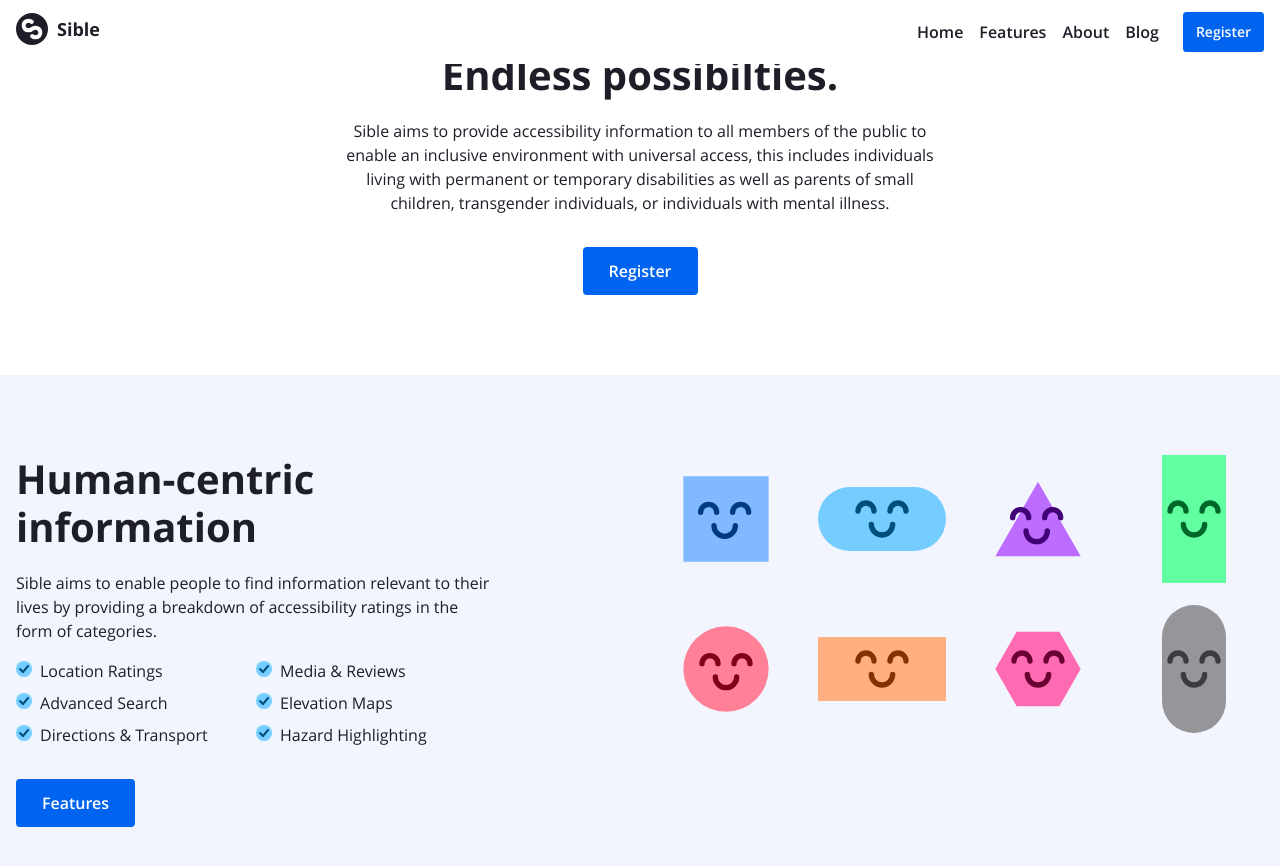
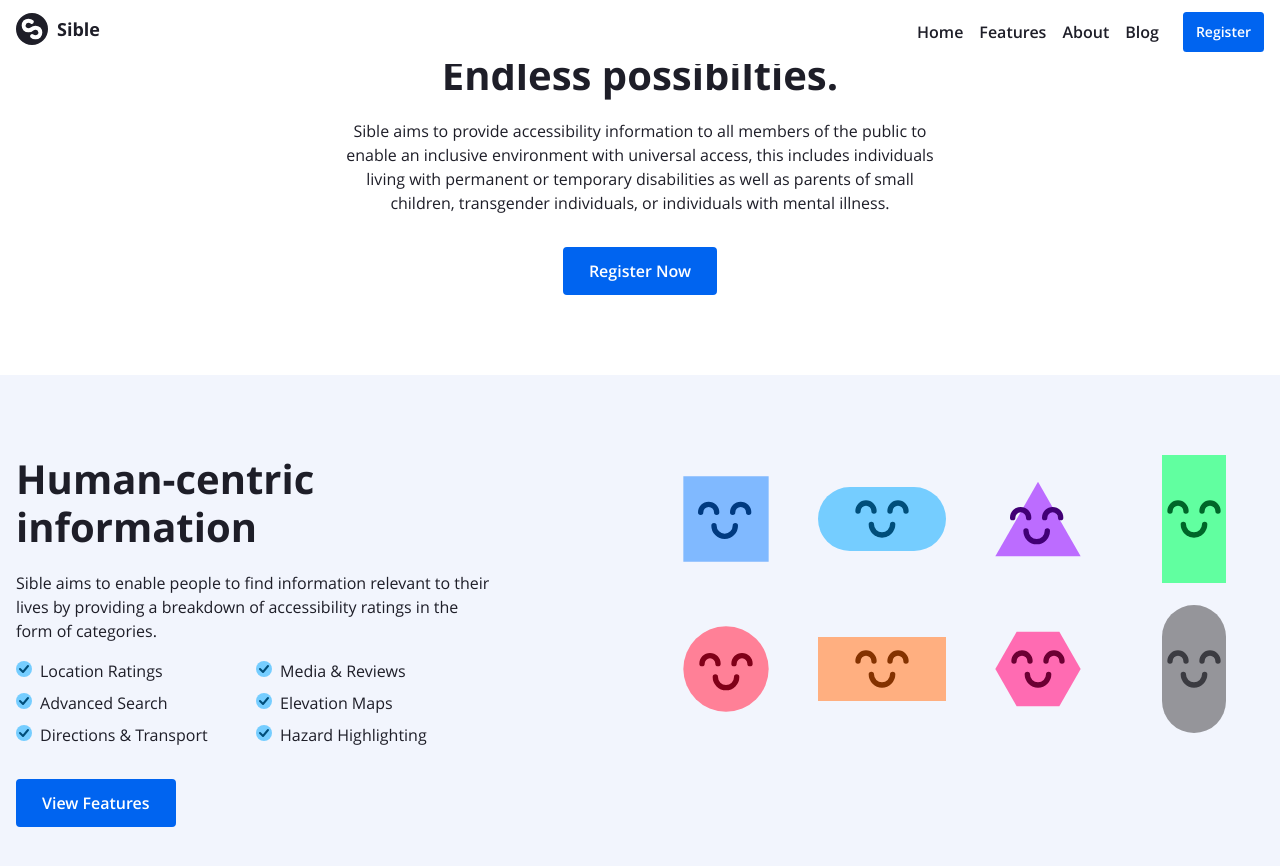
Before and after one commit to scottdejonge/sible.org, a Jekyll site: the page built from pages/index.html, in a window 1280 px wide and 900 px high, scrolled down 735 px. Shown: the top 866 px of the window. Built offline with Jekyll 4.4.1, drawn with Linux system fonts in a browser that asks for light colours.

Commit message:
Button copy

```diff
--- a/pages/index.html
+++ b/pages/index.html
@@ -23,7 +23,7 @@ permalink: /
       <h2 class="title title-m">One platform.<br>Endless possibilties.</h2>
       <p>Sible aims to provide accessibility information to all members of the public to enable an inclusive environment with universal access, this includes individuals living with permanent or temporary disabilities as well as parents of small children, transgender individuals, or individuals with mental illness.</p>
       <p class="margin-top-s">
-        <a href="{{ site.baseurl }}/register" class="button button-primary">Register</a>
+        <a href="{{ site.baseurl }}/register" class="button button-primary">Register Now</a>
       </p>
     </div>
   </div>
@@ -80,7 +80,7 @@ permalink: /
                 </li>
               </ul>
               <p class="margin-top-s">
-                <a href="{{ site.baseurl }}/features" class="button button-primary">Features</a>
+                <a href="{{ site.baseurl }}/features" class="button button-primary">View Features</a>
               </p>
             </div>
 
@@ -155,7 +155,7 @@ permalink: /
               <h2 class="title title-m">Sible Project</h2>
               <p>Morbi leo risus, porta ac consectetur ac, vestibulum at eros. Sed posuere consectetur est at lobortis.</p>
               <p class="margin-top-s">
-                <a href="{{ site.baseurl }}/about" class="button button-primary">About</a>
+                <a href="{{ site.baseurl }}/about" class="button button-primary">About Sible</a>
               </p>
             </div>
 
```
